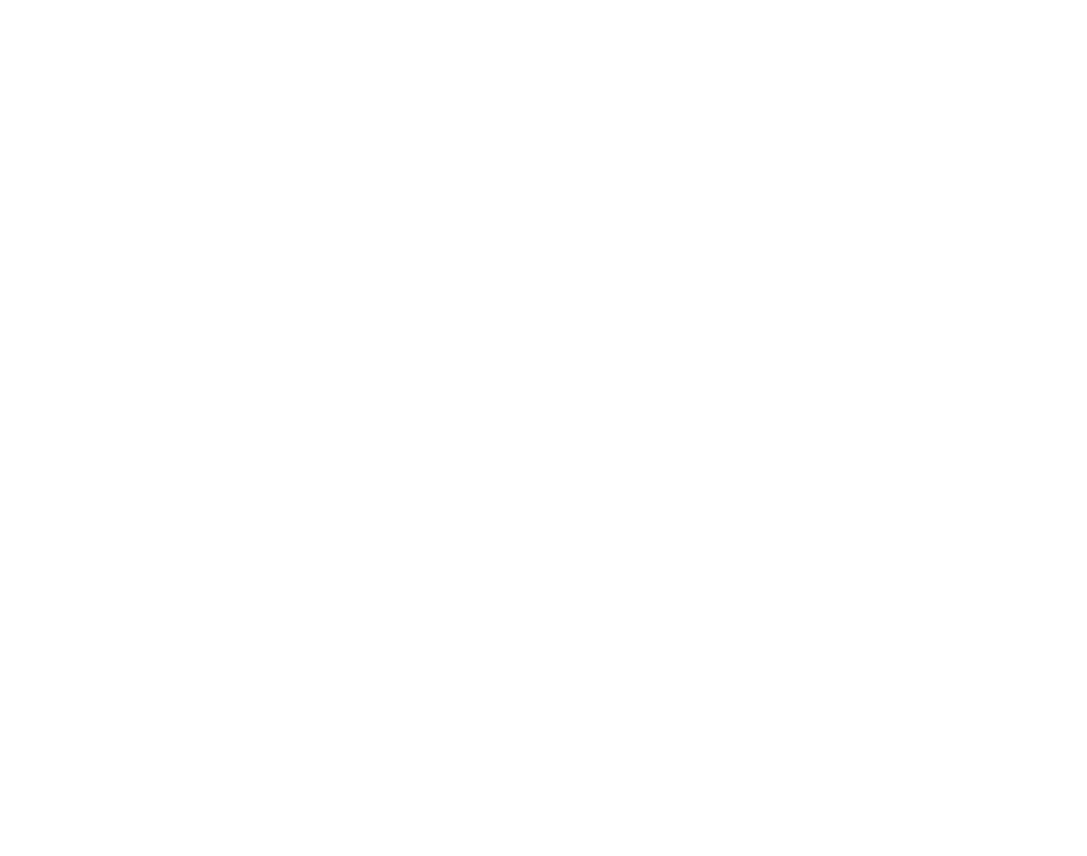
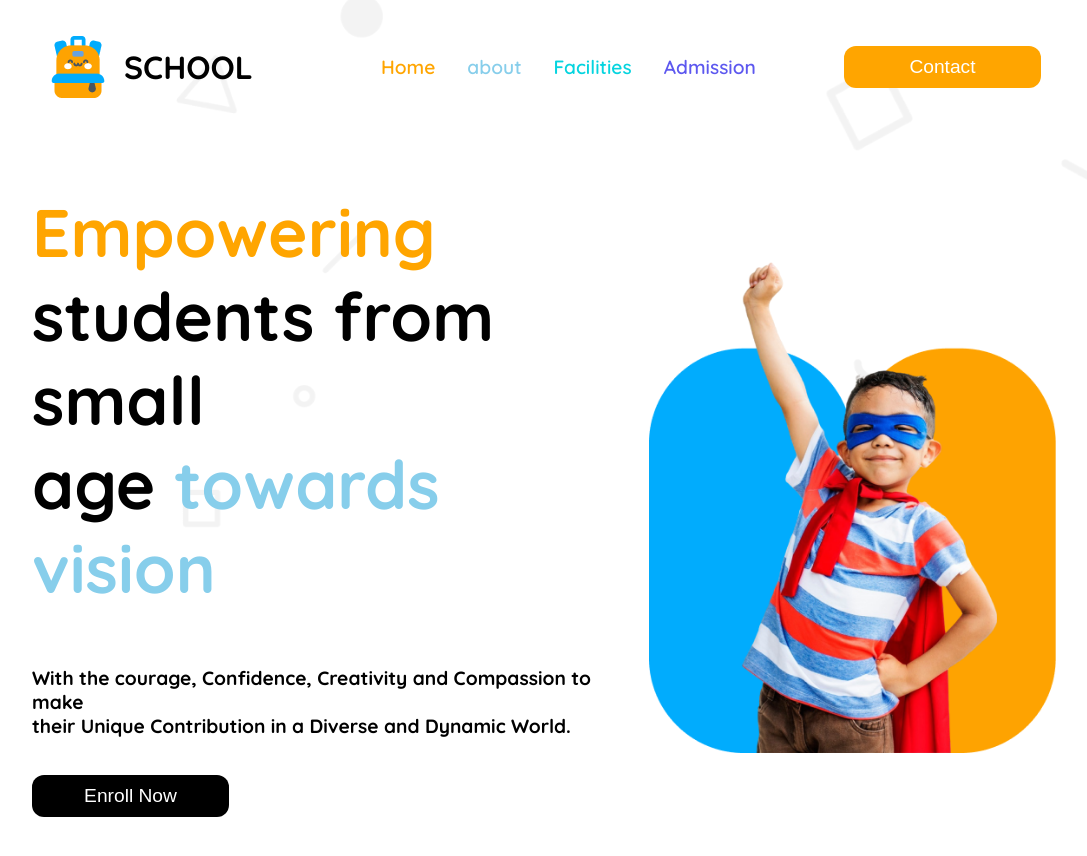
Before and after one commit to ronSiuuuu/Second-assignment, a plain HTML site: page index.html in a window 1280 px wide. Shown: the whole page, without its empty margins (96-1183 px from the left). Before the commit the page ends 800 px from the top, so only its background shows below. Drawn offline with Linux system fonts and the light colour scheme.

Commit message:
added navbar and hero section and made them responsive

```diff
--- a/index.html
+++ b/index.html
@@ -6,7 +6,53 @@
     <title>kids school</title>
     <link rel="stylesheet" href="style.css">
 </head>
-<body>
+<body class="quicksand">
+<div class="container">
+
+    <header id="head-container">
+
+            <nav class="navbar">
+                <div class="logo"><img id="logo" src="assets/logo.png" alt="">
+                <h3 id="school">SCHOOL</h3></div>
+                <input type="checkbox" id="menu-toggle" class="menu-toggle">
+                <label for="menu-toggle" class="hamburger">
+                    <div class="bar"></div>
+                    <div class="bar"></div>
+                    <div class="bar"></div>
+                </label>
+
+                    <ul class="nav-link">
+                        <li class="nav-item">  <a id="home" href="">Home</a></li>
+                        <li class="nav-item"> <a id="about" href="">about</a> </li>
+                        <li class="nav-item"> <a id="Facilities" href="">Facilities</a> </li>
+                        <li class="nav-item"> <a id="Admission" href="">Admission</a> </li>
+
+                    </ul>
+
+                    <div id="btn"><button class="btn-primary ">Contact</button></div>
+
+
+
+        </nav>
+
+        <section id="banner">
+<div class="hero-texts">
+    <h1 class="hero-title"><span id="Empowering">Empowering</span> <br>
+        <span id="age">students from small <br> age</span>
+        <span id="vision">towards vision</span></h1>
+    <p class="hero-description">With the courage, Confidence, Creativity and Compassion to make <br> their Unique Contribution in a Diverse and Dynamic World.</p>
+    <button class="hero-btn">Enroll Now</button>
+</div>
+<div class="banner"><img  src="assets/hero-kids.png" alt=""></div>
+
+        </section>
+
+    </header>
+    <main></main>
+    <footer></footer>
+
+</div>
 
 </body>
+
 </html>
--- a/style.css
+++ b/style.css
@@ -0,0 +1,202 @@
+@import url('https://fonts.googleapis.com/css2?family=Quicksand:wght@300..700&display=swap');
+.quicksand {
+    font-family: "Quicksand", serif;
+    font-optical-sizing: auto;
+    font-weight: 400;
+    font-style: normal;
+  }
+
+
+  body{
+    background-image: url("assets/bg.png");
+    background-repeat: no-repeat;
+    background-size: cover;
+    background-position: center;
+    width: 100%;
+    margin: 0;
+    padding: 0;
+  }
+ .container{
+    width: 80%;
+    margin: 0 auto;
+ }
+
+/* shared style */
+.orange{
+    color: orange;
+}
+.display-none{
+   display: none;
+}
+
+
+/* header style */
+ #head-container{
+
+    width: 100%;
+    height: 675px;
+    /* background: linear-gradient( to right, #9999990e,#9999990e); */
+
+
+ }
+
+ .navbar{
+    display: flex;
+     justify-content: space-between;
+
+    align-items: center;
+    padding: 15px;
+    /* background-color: #3333334a ; */
+ }
+ li{
+    list-style: none;
+ }
+ a{
+    text-decoration: none;
+ }
+ .nav-link{
+    display: flex;
+    gap: 32px;
+    font-size: 1.2rem;
+    font-weight: 600;
+    max-width: 387px;
+
+ }
+ #home{
+    color: orange;
+
+ }
+#about{
+    color: skyblue;
+
+ }
+ #Facilities{
+    color: #05D4DF;
+
+ }
+ #Admission{
+    color: #5D58EF;
+ }
+ .logo{
+    display: flex;
+    gap: 15px;
+    align-items: center;
+ }
+ #logo{
+    width: 62px;
+    height: 62px;
+ }
+ #school{
+    font-size: 2rem;
+    font-weight: 800;
+ }
+
+ .hamburger {
+    display: none;
+    flex-direction: column;
+    cursor: pointer;
+}
+
+.hamburger .bar {
+    width: 25px;
+    height: 3px;
+    background-color: black;
+    margin: 4px 0;
+}
+
+.menu-toggle {
+    display: none;
+}
+
+.btn-primary {
+    width: 197px;
+    padding: 10px 60px;
+    color: white;
+    font-size: 1.2rem;
+    font-weight: 400;
+    background-color: orange;
+    border-radius: 12px;
+    border: none;
+
+}
+
+.banner img{
+  width: 100%;
+
+}
+
+ #banner{
+    display: flex;
+    align-items: center;
+    width: 100%;
+    gap: 50px;
+    margin-top: 122;
+    margin-bottom: 122px;
+    /* justify-content: center; */
+    justify-content: space-between;
+ }
+ #Empowering{
+    color: orange;
+ }
+ #vision{
+    color: skyblue;
+ }
+ .hero-texts{
+    font-size: 2.8rem;
+    font-weight: bold;
+    margin-bottom: 60px;
+ }
+ .hero-description{
+    font-size: 1.2rem;
+ }
+ .hero-btn{
+    width: 197px;
+    padding: 10px 47px;
+    color: white;
+    font-size: 1.2rem;
+    font-weight: 400;
+    background-color: black;
+    border-radius: 12px;
+    border: none;
+ }
+
+ /* responsive for mobile device */
+ @media screen and (max-width:576px) {
+#banner{
+    flex-direction: column-reverse;
+
+}
+#school,#btn{
+    display: none;
+}
+
+
+.nav-link{
+    display: none;
+    flex-direction: column;
+    width: 100%;
+    position: absolute;
+    top: 60px;
+    left: 0;
+
+}
+
+.nav-link li {
+    text-align: center;
+    padding: 10px 0;
+}
+
+.menu-toggle:checked + .hamburger + .nav-links {
+    display: flex;
+}
+
+.hamburger {
+    display: flex;
+}
+.hero-texts{
+   font-size: 2rem;
+   text-align: center;
+
+}
+
+ }
```
